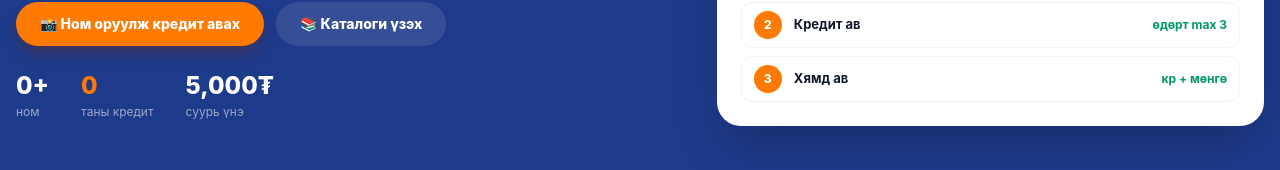
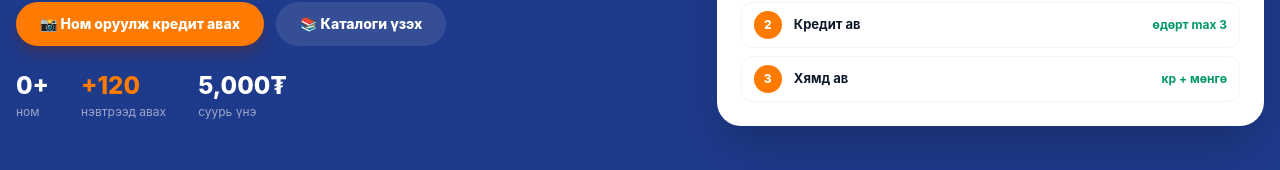
Before and after one commit to maagii000/garidebook, a Next.js app: page / in a window 1280 px wide. Shown: the part 461-631 px from the top of the page. Built offline with nearby package versions, Linux system fonts and the light colour scheme; no server answers; the database is empty.

Commit message:
Design polish: smaller cover badges, rail counts, hero credit hint

```diff
--- a/src/app/page.tsx
+++ b/src/app/page.tsx
@@ -2,12 +2,14 @@
 
 import Link from "next/link";
 import { useMemo, useState } from "react";
+import { useSession } from "next-auth/react";
 import { useStore } from "@/lib/store";
 import BookRail from "@/components/BookRail";
 import { CREDIT_TO_MNT, MAX_CREDIT_USE_PER_ORDER } from "@/lib/types";
 
 export default function Home() {
   const { books, credit } = useStore();
+  const { status } = useSession();
   const [calcCredit, setCalcCredit] = useState(200);
 
   const active = useMemo(() => books.filter((b) => b.status === "active"), [books]);
@@ -66,8 +68,12 @@ export default function Home() {
                 <div className="text-white/55 text-xs mt-0.5">ном</div>
               </div>
               <div>
-                <div className="text-2xl font-extrabold text-accent">{credit}</div>
-                <div className="text-white/55 text-xs mt-0.5">таны кредит</div>
+                <div className="text-2xl font-extrabold text-accent">
+                  {status === "authenticated" ? credit : "+120"}
+                </div>
+                <div className="text-white/55 text-xs mt-0.5">
+                  {status === "authenticated" ? "таны кредит" : "нэвтрээд авах"}
+                </div>
               </div>
               <div>
                 <div className="text-2xl font-extrabold">5,000₮</div>
--- a/src/components/BookCard.tsx
+++ b/src/components/BookCard.tsx
@@ -50,17 +50,17 @@ export default function BookCard({ book, className = "w-[160px] md:w-[180px]" }:
         )}
         {/* Нөхцөл badge — зүүн дээд */}
         <span
-          className={`absolute left-2 top-2 rounded-full px-2 py-1 text-[10px] font-extrabold text-white shadow ${CONDITION_BADGE[book.condition]}`}
+          className={`absolute left-1.5 top-1.5 rounded-md px-1.5 py-0.5 text-[9px] font-extrabold text-white shadow-sm ring-1 ring-black/10 ${CONDITION_BADGE[book.condition]}`}
         >
           {CONDITION_LABEL[book.condition]}
         </span>
         {/* Source badge — баруун дээд */}
         {book.source === "official" ? (
-          <span className="absolute right-2 top-2 rounded-full bg-navy px-2 py-1 text-[10px] font-extrabold text-white shadow">
+          <span className="absolute right-1.5 top-1.5 rounded-md bg-navy/90 backdrop-blur px-1.5 py-0.5 text-[9px] font-extrabold text-white shadow-sm ring-1 ring-black/10">
             Garidebook
           </span>
         ) : (
-          <span className="absolute right-2 top-2 rounded-full bg-white/90 px-2 py-1 text-[10px] font-extrabold text-slate-600 shadow">
+          <span className="absolute right-1.5 top-1.5 rounded-md bg-white/85 backdrop-blur px-1.5 py-0.5 text-[9px] font-extrabold text-slate-600 shadow-sm ring-1 ring-black/5">
             P2P
           </span>
         )}
--- a/src/components/BookRail.tsx
+++ b/src/components/BookRail.tsx
@@ -51,7 +51,7 @@ export default function BookRail({ title, subtitle, href, books, emptyText, badg
           </button>
           {href && (
             <Link href={href} className="text-xs font-bold text-blue-600 hover:underline whitespace-nowrap">
-              Бүгдийг үзэх →
+              Бүгдийг үзэх ({books.length}) →
             </Link>
           )}
         </div>
```
